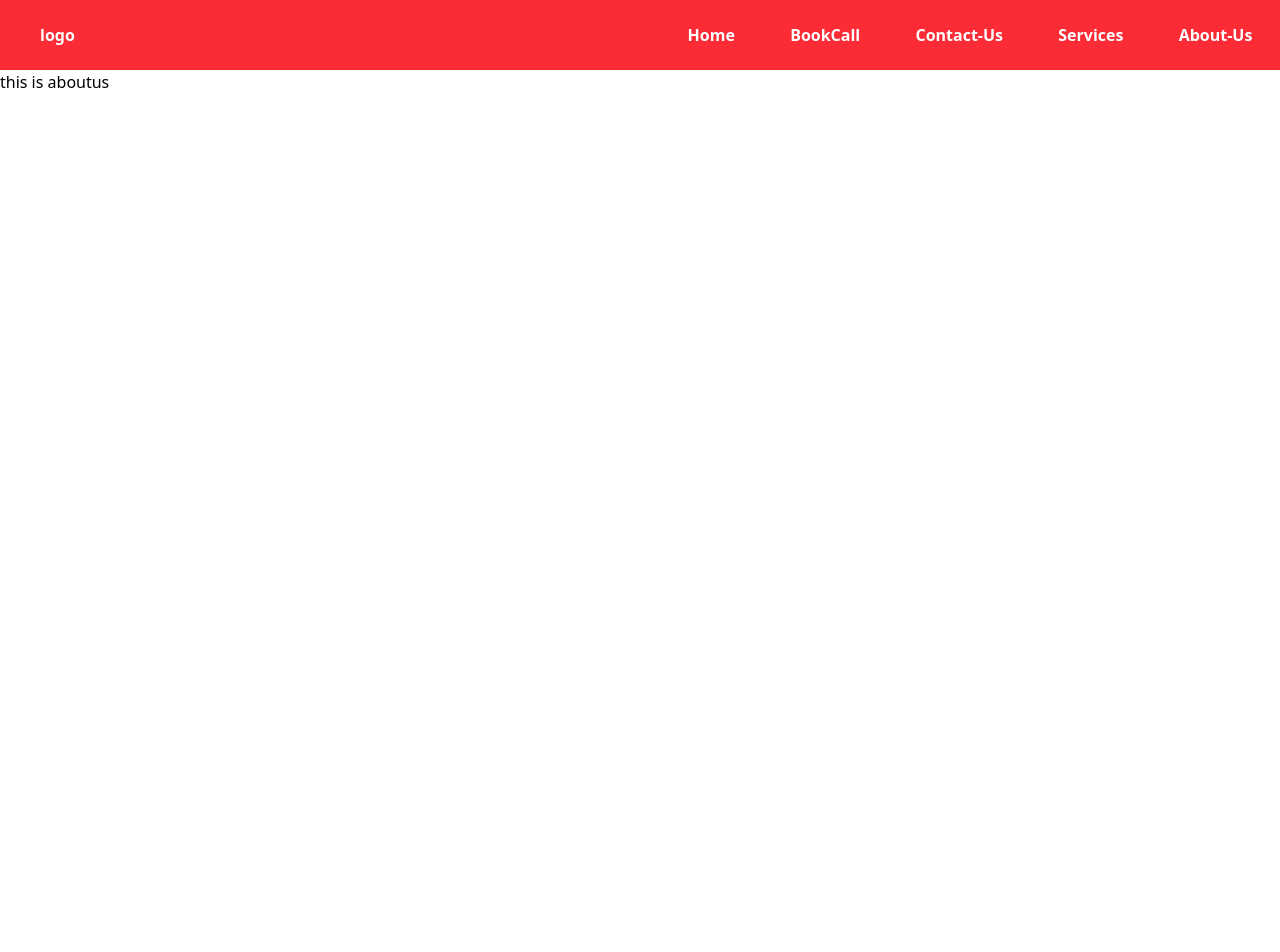
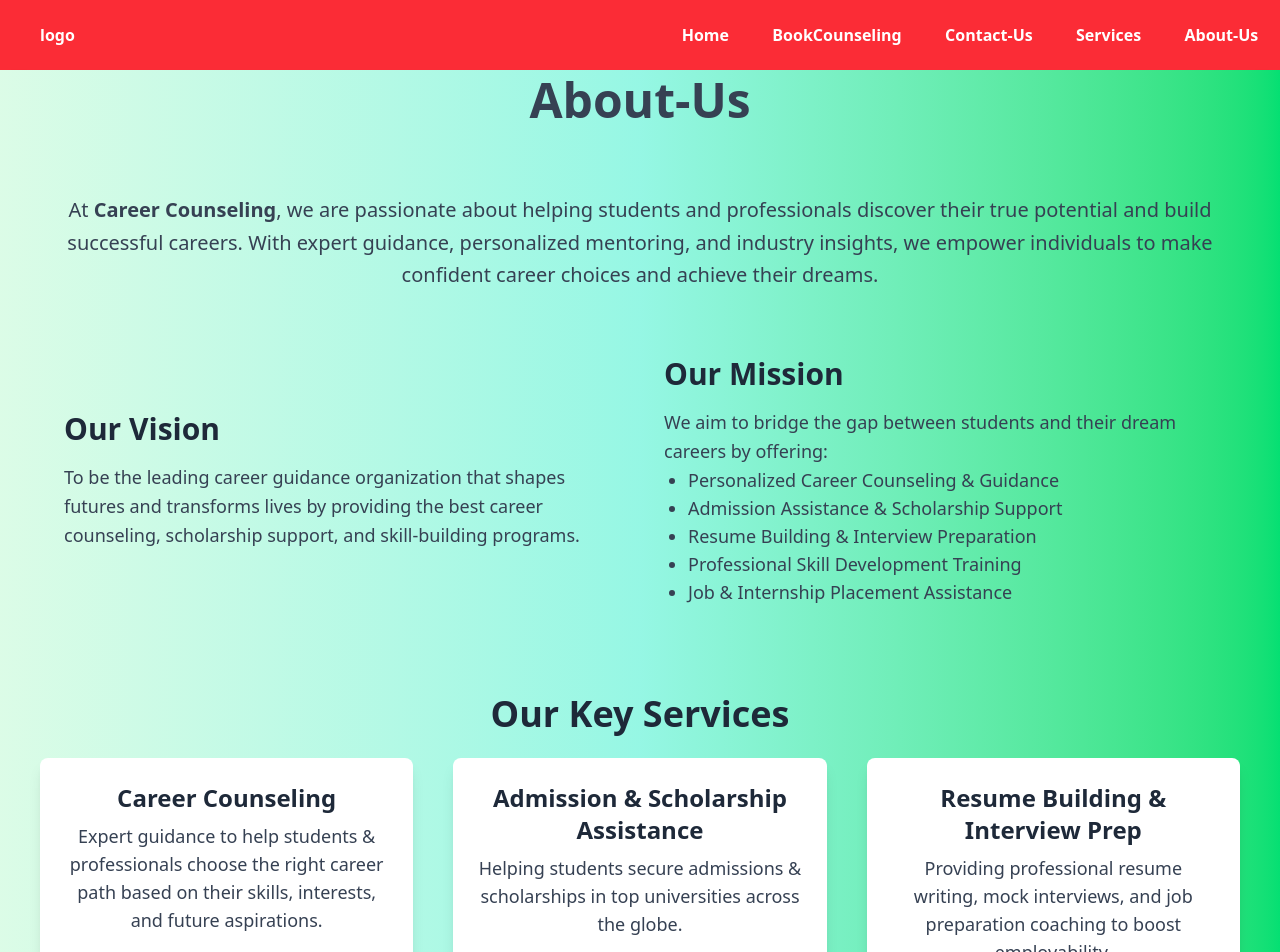
Before and after one commit to raviranjan129/CareerCounseling, a React (Vite) app in the folder frontend/: page /aboutus in a window 1280 px wide. Shown: the top 952 px of the page. Before the commit the page ends 800 px from the top, so only its background shows below. Built offline with nearby package versions, Linux system fonts and the light colour scheme; no server answers.

Commit message:
added about page

```diff
--- a/frontend/src/components/pages/AboutUs.jsx
+++ b/frontend/src/components/pages/AboutUs.jsx
@@ -1,10 +1,115 @@
 import React from 'react'
+import { useNavigate } from 'react-router-dom'
 
 const AboutUs = () => {
+    const navigate=useNavigate();
   return (
-    <div >
-      this is aboutus
+   <>
+     <div className="flex justify-center items-center h-[60px] w-full bg-gradient-to-r from-green-100 via-teal-200 to-green-400 shadow-lg">
+        <h1 className="text-5xl text-gray-700 font-semibold hover:underline transition-all duration-300">
+          About-Us
+        </h1>
+      </div>
+
+      <div className="bg-gradient-to-r from-green-100 via-teal-200 to-green-400 py-16 px-10">
+  <div className="max-w-6xl mx-auto text-center">
+
+    <p className="text-xl text-gray-700 leading-relaxed">
+      At <strong>Career Counseling</strong>, we are passionate about helping students and professionals
+      discover their true potential and build successful careers. With expert guidance,
+      personalized mentoring, and industry insights, we empower individuals to make confident career choices
+      and achieve their dreams.
+    </p>
+  </div>
+
+
+  <div className="mt-10 flex flex-col md:flex-row items-center">
+    <div className="md:w-1/2 p-6">
+      <h2 className="text-3xl font-bold text-gray-800 mb-4"> Our Vision</h2>
+      <p className="text-lg text-gray-700 leading-relaxed">
+        To be the leading career guidance organization that shapes futures and transforms lives
+        by providing the best career counseling, scholarship support, and skill-building programs.
+      </p>
     </div>
+    <div className="md:w-1/2 p-6">
+      <h2 className="text-3xl font-bold text-gray-800 mb-4"> Our Mission</h2>
+      <p className="text-lg text-gray-700 leading-relaxed">
+        We aim to bridge the gap between students and their dream careers by offering:
+      </p>
+      <ul className="list-disc pl-6 text-lg text-gray-700">
+        <li>Personalized Career Counseling & Guidance</li>
+        <li>Admission Assistance & Scholarship Support</li>
+        <li>Resume Building & Interview Preparation</li>
+        <li>Professional Skill Development Training</li>
+        <li>Job & Internship Placement Assistance</li>
+      </ul>
+    </div>
+  </div>
+
+
+  <div className="mt-16 text-center">
+    <h2 className="text-4xl font-bold text-gray-800 mb-6"> Our Key Services</h2>
+    <div className="grid grid-cols-1 md:grid-cols-2 lg:grid-cols-3 gap-10">
+      <div className="bg-white p-6 rounded-lg shadow-lg hover:shadow-2xl transition">
+        <h3 className="text-2xl font-semibold text-gray-800 mb-2"> Career Counseling</h3>
+        <p className="text-lg text-gray-700">
+          Expert guidance to help students & professionals choose the right career path based on their skills,
+          interests, and future aspirations.
+        </p>
+      </div>
+      <div className="bg-white p-6 rounded-lg shadow-lg hover:shadow-2xl transition">
+        <h3 className="text-2xl font-semibold text-gray-800 mb-2"> Admission & Scholarship Assistance</h3>
+        <p className="text-lg text-gray-700">
+          Helping students secure admissions & scholarships in top universities across the globe.
+        </p>
+      </div>
+      <div className="bg-white p-6 rounded-lg shadow-lg hover:shadow-2xl transition">
+        <h3 className="text-2xl font-semibold text-gray-800 mb-2"> Resume Building & Interview Prep</h3>
+        <p className="text-lg text-gray-700">
+          Providing professional resume writing, mock interviews, and job preparation coaching to
+          boost employability.
+        </p>
+      </div>
+    </div>
+  </div>
+
+
+  <div className="mt-16 text-center">
+    <h2 className="text-4xl font-bold text-gray-800 mb-6"> Why Choose Us?</h2>
+    <p className="text-xl text-gray-700 leading-relaxed max-w-4xl mx-auto">
+      With a team of experienced career advisors, industry experts, and mentors, we provide a holistic
+      approach to career success. Our personalized career guidance, cutting-edge career resources,
+      and expert mentoring ensure that every student is ready for the future.
+    </p>
+    <div className="mt-6">
+      <ul className="grid grid-cols-1 md:grid-cols-2 lg:grid-cols-3 gap-6 text-lg text-gray-700">
+        <li className="bg-white p-4 rounded-lg shadow-md"> 100% Personalized Career Guidance</li>
+        <li className="bg-white p-4 rounded-lg shadow-md"> Industry-Specific Training & Coaching</li>
+        <li className="bg-white p-4 rounded-lg shadow-md"> Expert Mentorship & Career Planning</li>
+        <li className="bg-white p-4 rounded-lg shadow-md"> Global Scholarship Opportunities</li>
+        <li className="bg-white p-4 rounded-lg shadow-md"> Guaranteed Interview Coaching</li>
+        <li className="bg-white p-4 rounded-lg shadow-md"> A Trusted Network of Industry Professionals</li>
+      </ul>
+    </div>
+  </div>
+
+
+  <div className="mt-16 text-center">
+    <h2 className="text-3xl font-bold text-gray-800 mb-4"> Start Your Career Journey with Us!</h2>
+    <p className="text-lg text-gray-700 max-w-3xl mx-auto">
+      Don't let confusion or financial limitations hold you back. Get expert guidance, scholarships, and career
+      coaching today!
+    </p>
+    <button
+      className="mt-6 bg-red-500 text-white px-6 py-3 text-xl font-semibold rounded-lg shadow-lg hover:bg-red-600 transition"
+      onClick={() => navigate('/BookCall')}
+    >
+      Book a Free Career Counseling Session
+    </button>
+  </div>
+</div>
+
+   </>
   )
 }
 
--- a/frontend/src/components/pages/Header.jsx
+++ b/frontend/src/components/pages/Header.jsx
@@ -8,7 +8,7 @@ const Header = () => {
       <div className='w-1/2 ml-10'>logo</div>
       <div className='w-1/2 flex justify-around '>
           <button className='cursor-pointer ' onClick={()=>navigate('/')}>Home</button>
-          <button className='cursor-pointer' onClick={()=>navigate('/bookcall')}>BookCall</button>
+          <button className='cursor-pointer' onClick={()=>navigate('/bookcall')}>BookCounseling</button>
           <button className='cursor-pointer' onClick={() => navigate("/contact")}>Contact-Us</button>
           <button className='cursor-pointer' onClick={() => navigate("/services")}>Services</button>
           <button className='cursor-pointer' onClick={() => navigate("/aboutus")}>About-Us</button>
```
